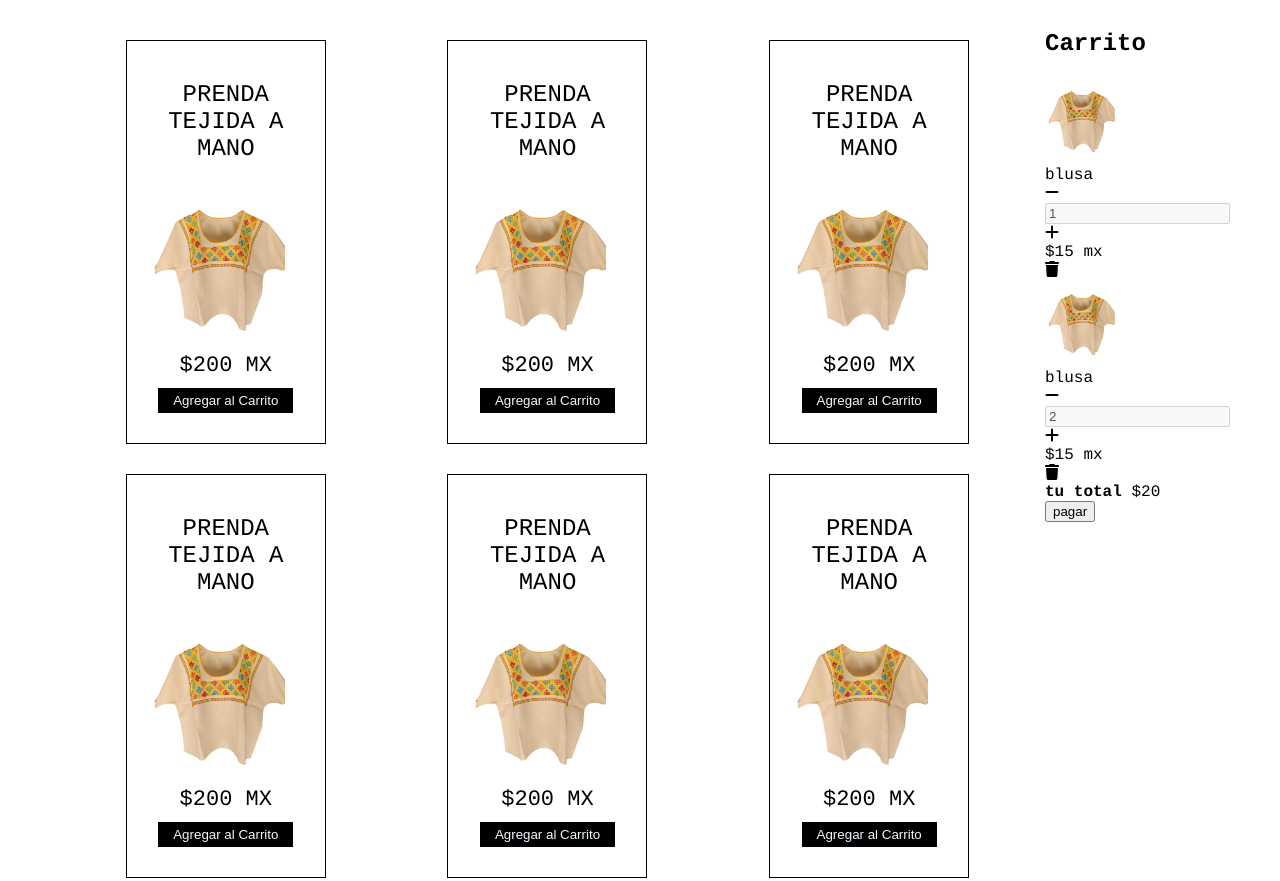
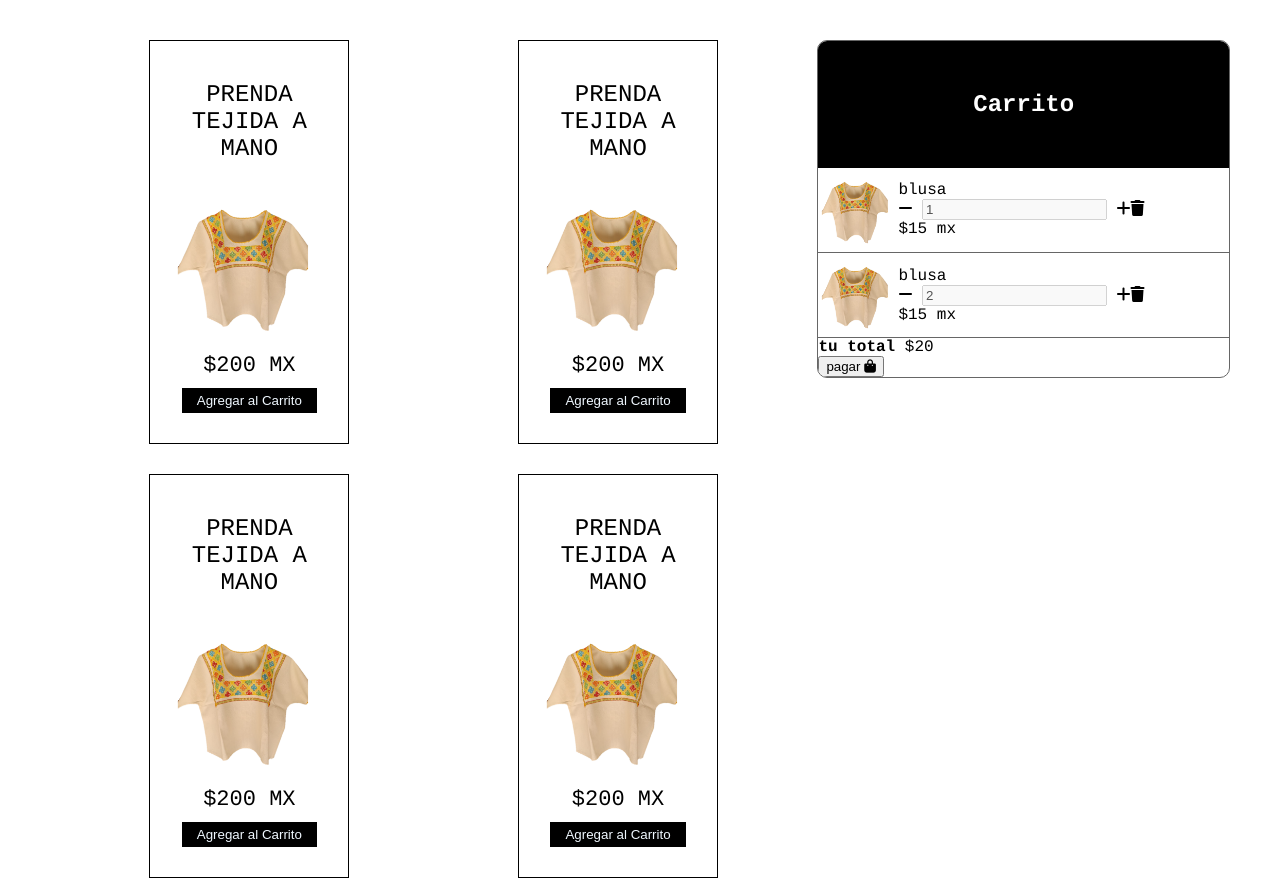
Before and after one commit to miguelphdz/p3, a plain HTML site: page html/products.html in a window 1280 px wide. Shown: the top 881 px of the page. Drawn offline with Linux system fonts and the light colour scheme.

Commit message:
carritoinfo

```diff
--- a/css/products.css
+++ b/css/products.css
@@ -25,7 +25,7 @@ html,body{
     grid-template-columns: repeat(auto-fit, minmax(220px,1fr));
     grid-gap: 30px;
     grid-row-gap:30px ;
-    width: 100%;
+    width: 60%;
     transition: .3s;
 }
 
@@ -69,3 +69,29 @@ html,body{
     padding: 5px 15px;
     cursor: pointer;
 }
+
+.carrito{
+    border: 1px solid #666;
+    width: 35%;
+    margin-top: 30px;
+    border-radius: 10px;
+    overflow: hidden;
+    margin-bottom: auto;
+    position: sticky !important;
+    top: 0;
+    transition: .3s ;
+}
+
+.carrito .header-carrito{
+    background-color: #000;
+    color: #fff;
+    text-align: center;
+    padding:  30px 0;
+}
+
+.carrito .itemCar{
+    display: flex;
+    align-items: center;
+    position: relative;
+    border-bottom: 1px solid #666;
+}
--- a/html/products.html
+++ b/html/products.html
@@ -99,7 +99,9 @@
                             $20
                         </span>
                     </div>
-                    <button class="btn-pay"> pagar </button>
+                    <button class="btn-pay"> pagar
+                        <i class="fa-solid fa-bag-shopping"></i>
+                    </button>
                 </div>
 
             </div>
```
